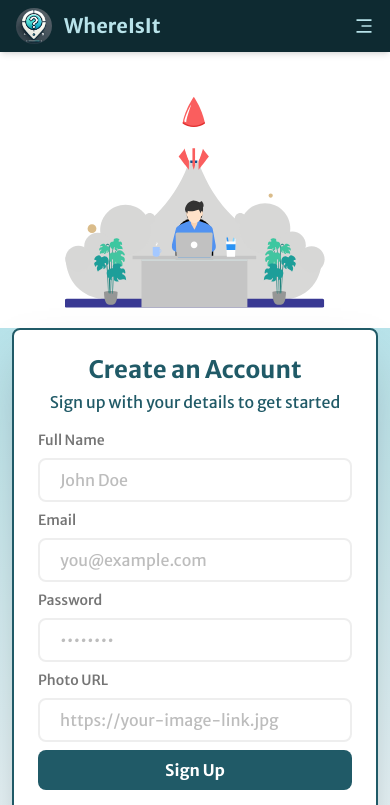
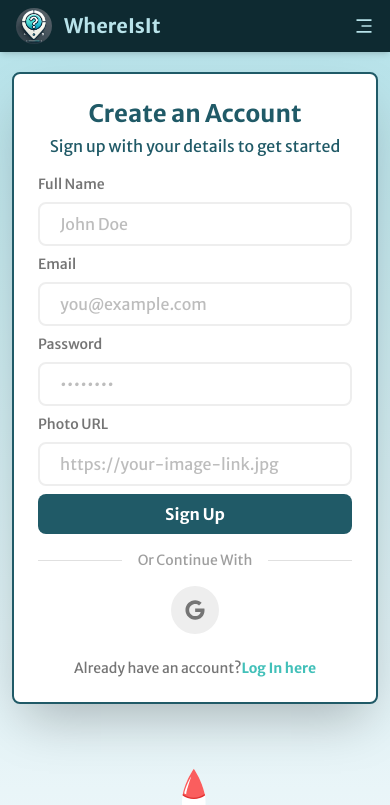
Before and after one commit to shakirhasan133/WhereIsIt-Client, a React (Vite) app: page /signup in a window 390 px wide. Shown: the top 805 px of the page. Built offline with nearby package versions, Linux system fonts and the light colour scheme; no server answers.

Commit message:
loading issue solve at all recover item

```diff
--- a/src/Pages/AllRecoveredItems.jsx
+++ b/src/Pages/AllRecoveredItems.jsx
@@ -3,31 +3,38 @@ import { AuthContext } from "../Provider/AuthContext";
 import UseAxiosSecure from "../hooks/UseAxiosSecure";
 import { Helmet } from "react-helmet";
 import { FaTh, FaTable } from "react-icons/fa";
+import LoadingPage from "./Loading";
 
 const AllRecoveredItems = () => {
-  const { user } = useContext(AuthContext);
+  const { user, loading } = useContext(AuthContext);
   const [recoveredItems, setRecoveredItems] = useState([]);
-  const [loading, setLoading] = useState(true);
+  const [isloading, setIsLoading] = useState(true);
   const [isTableLayout, setIsTableLayout] = useState(false); // Track layout
   const AxiosSecure = UseAxiosSecure();
 
   // Fetch recovered items for the logged-in user
   useEffect(() => {
+    if (user && user.email) {
       const fetchRecoveredItems = async () => {
         try {
           const { data } = await AxiosSecure.get(
             `/recovered-items?email=${user?.email}`
           );
           setRecoveredItems(data);
-        setLoading(false);
+          setIsLoading(false);
         } catch (error) {
           console.error("Error fetching recovered items:", error);
-        setLoading(false);
+          setIsLoading(false);
         }
       };
 
       fetchRecoveredItems();
-  }, [AxiosSecure, user?.email]);
+    }
+  }, [AxiosSecure, user, user?.email]);
+
+  if (loading) {
+    return <LoadingPage></LoadingPage>;
+  }
 
   return (
     <section className="bg-gradient-to-b from-primary-light to-background-light">
@@ -57,7 +64,7 @@ const AllRecoveredItems = () => {
           </button>
         </div>
 
-        {loading ? (
+        {isloading ? (
           <p className="text-center text-primary-dark">Loading...</p>
         ) : recoveredItems.length === 0 ? (
           <div className="text-center bg-primary-light text-primary-dark py-10 rounded-lg shadow-md">
--- a/src/Pages/Login.jsx
+++ b/src/Pages/Login.jsx
@@ -56,7 +56,7 @@ const Login = () => {
   };
 
   return (
-    <div className="flex flex-col md:flex-row h-screen bg-gradient-to-b from-primary-light to-background-light mt-4 md:mt-0">
+    <div className="flex flex-col md:gap-0 gap-5 py-5 md:py-0 md:flex-row h-screen bg-gradient-to-b from-primary-light to-background-light md:mt-0">
       <Helmet>
         <title>Login || WhereIsIt</title>
       </Helmet>
--- a/src/Pages/SignUp.jsx
+++ b/src/Pages/SignUp.jsx
@@ -82,19 +82,20 @@ const SignUp = () => {
   };
 
   return (
-    <div className="flex flex-col md:flex-row  bg-primary-lightest my-10 gap-5 ">
+    <div className="bg-gradient-to-b from-primary-light to-background-light">
+      <div className="flex flex-col-reverse md:flex-row  bg-primary-lightest md:py-10 gap-5 md:gap-10 ">
         <Helmet>
           <title>Sign up || WhereIsIt</title>
         </Helmet>
         {/* Left Section - Illustration */}
-      <div className="flex-1 flex items-center justify-center md:justify-end ">
+        <div className="flex-1 flex items-center justify-center md:justify-end md:py-0 py-5">
           <div className="relative w-2/3">
             <Lottie animationData={signupAnimation} loop={true} />
           </div>
         </div>
 
         {/* Right Section - Illustration */}
-      <div className="flex-1 flex items-center md:justify-start justify-start px-3 md:px-0 bg-gradient-to-b from-primary-light to-background-light">
+        <div className="flex-1 flex items-center md:py-0 py-5 md:justify-start justify-start px-3 md:px-0 ">
           <div className="max-w-md w-full bg-white rounded-lg shadow-2xl p-6 border-2 border-primary-dark">
             <h2 className="text-2xl font-bold text-primary-dark text-center">
               Create an Account
@@ -196,7 +197,9 @@ const SignUp = () => {
             {/* Divider */}
             <div className="flex items-center my-4">
               <hr className="flex-grow border-t border-gray-300" />
-            <span className="mx-4 text-sm text-gray-500">Or Continue With</span>
+              <span className="mx-4 text-sm text-gray-500">
+                Or Continue With
+              </span>
               <hr className="flex-grow border-t border-gray-300" />
             </div>
 
@@ -220,6 +223,7 @@ const SignUp = () => {
           </div>
         </div>
       </div>
+    </div>
   );
 };
 
```
Also changed, not shown: 1 other file (tests, documents, lock files or other folders). Lines whose indentation alone changed are shown as unchanged.
